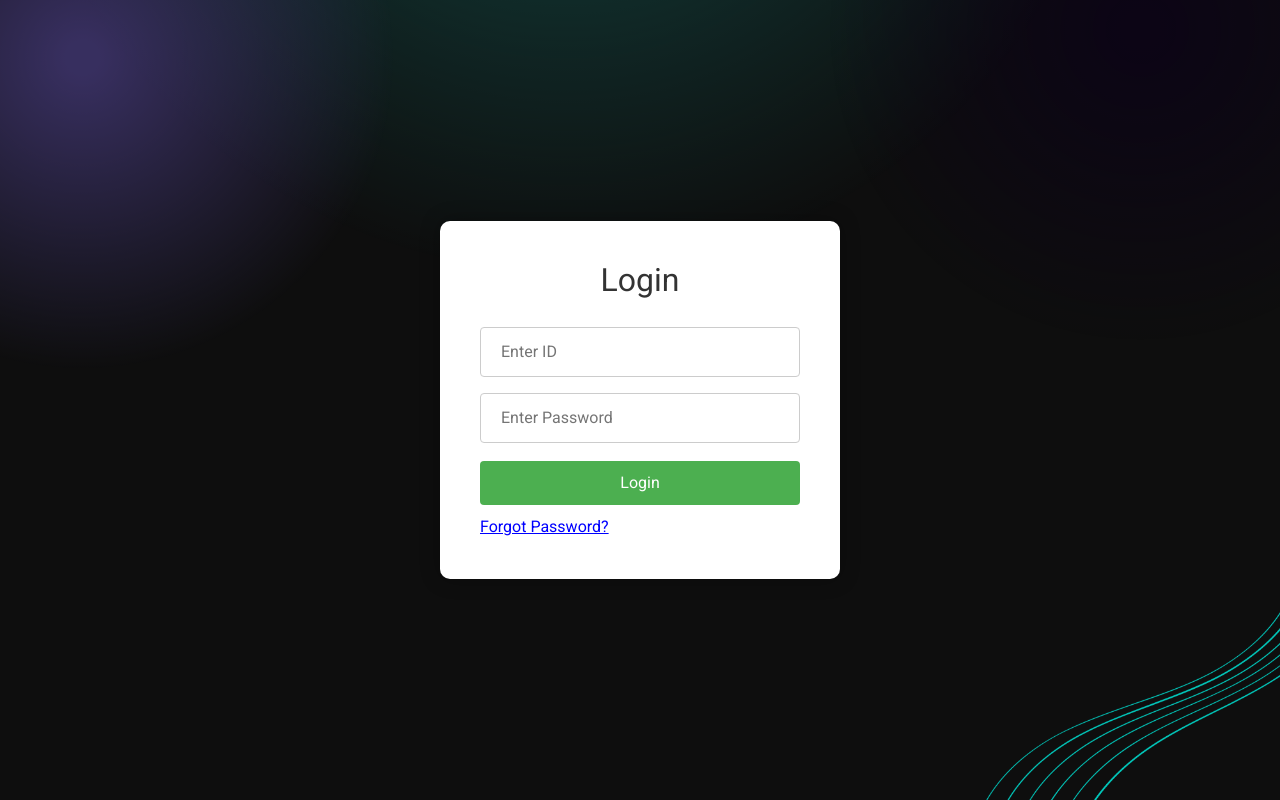
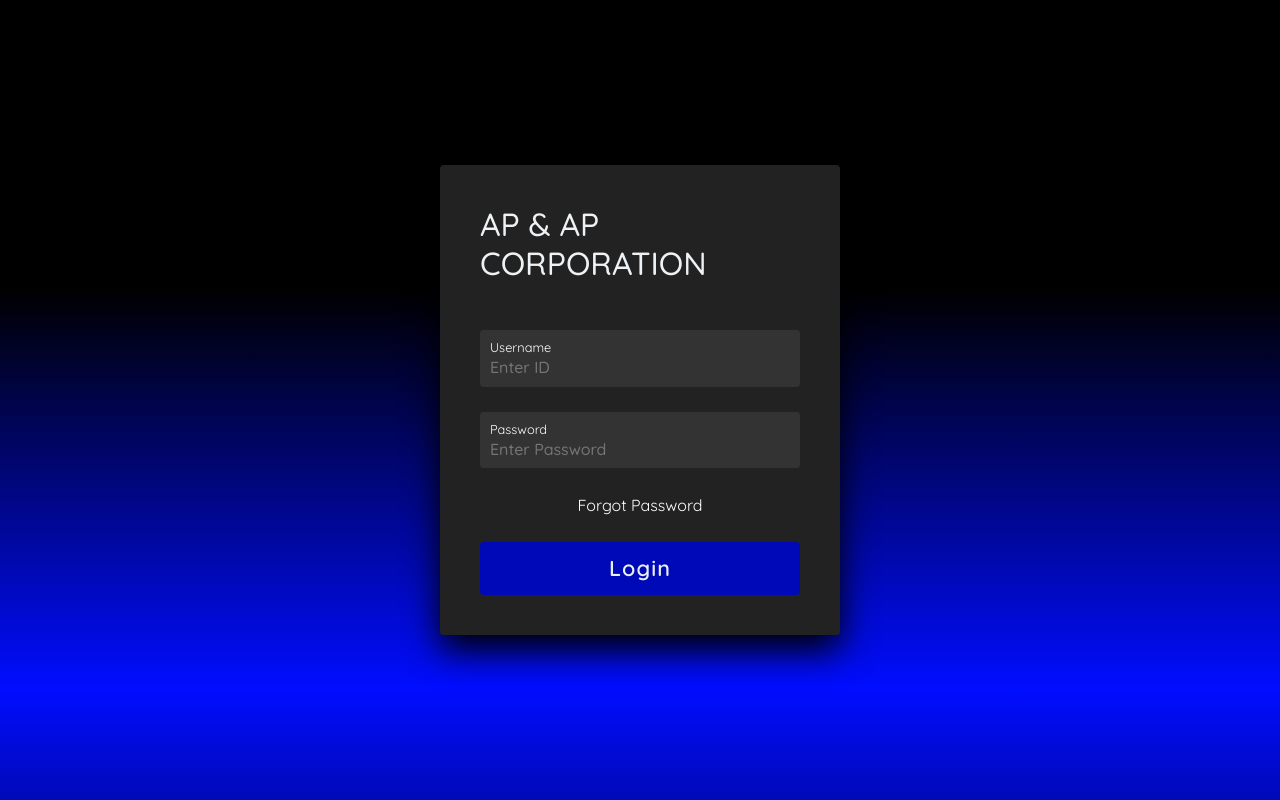
Before and after one commit to ap0309/Face-Detection-Attendance, a React (Create React App) app in the folder app/: page / in a window 1280 px wide. Both pictures are taken after a click on the button "Login as Admin". Shown: the top 800 px of the page. Built offline with nearby package versions, Linux system fonts and the light colour scheme; a web font is replaced by a local one.

Commit message:
new login page

```diff
--- a/app/src/App.js
+++ b/app/src/App.js
@@ -10,15 +10,17 @@ import Reguser from './components/reguserpg.js'
 
 function App() {
   return (
+    <>
       <Router>
         <Routes>
           <Route path="/" element={<LoginPage />} />
           <Route path="/home" element={<HomePage />} />
-        <Route path = "/reguser" element={<Reguser/>}></Route>
+          <Route path="/reguser" element={<Reguser />}></Route>
           <Route path="/admin-home" element={<HomePageAdmin />} />
           <Route path="/mark-attendance" element={<WebcamComponent />} />
         </Routes>
       </Router>
+    </>
   );
 }
 
--- a/app/src/components/Loginpage.js
+++ b/app/src/components/Loginpage.js
@@ -3,107 +3,112 @@ import { useNavigate } from 'react-router-dom';
 import './css/loginpage.css'; // Import the CSS file
 
 function LoginPage() {
-
-    const [isAdmin, setIsAdmin] = useState(false);
     const [id, setId] = useState('');
     const [password, setPassword] = useState('');
-    const [securityAnswer, setSecurityAnswer] = useState('');
-    const [showSecurityQuestion, setShowSecurityQuestion] = useState(false);
-    const [showNewPassword, setShowNewPassword] = useState(false);
+    const [showInputBoxes, setShowInputBoxes] = useState(false); // State to manage visibility of input boxes
+    const [showSecurityQuestion, setShowSecurityQuestion] = useState(false); // State to manage visibility of security question
+    const [securityAnswer, setSecurityAnswer] = useState(''); // State to store the security answer
     const navigate = useNavigate();
-    let savedid = 'apnap';
-    let savedpass ='0309';
+    const savedAdminId = 'apnap';
+    const savedAdminPass = '0309';
+    const adminFavoriteNumber = 502; // Admin's favorite number for the security question
 
-    const handleLoginAdmin = () => {
-        setIsAdmin(true);
+    const handleAdminLogin = () => {
+        setShowInputBoxes(true); // Show input boxes when logging in as admin
+    };
+
+    const handleEmployeeLogin = () => {
+        navigate('/home'); // Navigate to /home when logging in as employee
     };
 
     const handleLogin = () => {
-        if (isAdmin) {
-            if (id === savedid && password === savedpass) {
+        if (id === savedAdminId && password === savedAdminPass) {
             navigate('/admin-home');
         } else {
-                alert('Invalid credentials for admin login');
+            alert('Invalid admin credentials for login');
         }
-        } else {
-            navigate('/home');
+    };
+
+    const handlePasswordKeyPress = (e) => {
+        if (e.key === 'Enter') {
+            handleLogin(); // Trigger login action when Enter key is pressed
         }
     };
 
     const handleForgotPassword = () => {
-        // Show security question input when clicked on forgot password
-        setShowSecurityQuestion(true);
+        setShowInputBoxes(false); // Hide input boxes
+        setShowSecurityQuestion(true); // Show security question
     };
 
-    const handleSecurityQuestionSubmit = () => {
-        // Check if the security answer matches the expected answer
-        const expectedAnswer = "carrot"; // You can change this to your preferred answer
-        if (securityAnswer.toLowerCase() === expectedAnswer.toLowerCase()) {
-            // Proceed with password reset logic...
-            setShowSecurityQuestion(false); // Hide security question input
-            setShowNewPassword(true); // Show new password input fields
-            setSecurityAnswer(''); // Reset security answer
+    const handleSecurityAnswerSubmit = () => {
+        if (parseInt(securityAnswer) === adminFavoriteNumber) {
+            setShowSecurityQuestion(false); // Hide security question if the answer is correct
+            setShowInputBoxes(true); // Show input boxes for password reset
         } else {
-            // Display error if answer is incorrect
-            alert("Incorrect security answer. Please try again.");
-        }
-    };
-
-    const [newPassword, setNewPassword] = useState('');
-    const [confirmNewPassword, setConfirmNewPassword] = useState('');
-
-    const handlePasswordChange = () => {
-        if (newPassword === confirmNewPassword) {
-            savedpass = newPassword;
-            alert("Password changed successfully.");
-            setShowNewPassword(false);
-            setId('');
-            setPassword('');
-            setNewPassword('');
-            setConfirmNewPassword('');
-        } else {
-            alert("Passwords do not match.");
+            alert("Incorrect answer. Please try again.");
         }
     };
 
     return (
-        <div className="login-container">
-            <h2>Login</h2>
-            {!isAdmin && (
-                <div>
-                    <button onClick={handleLoginAdmin}>Login as Admin</button>
-                    <button onClick={handleLogin}>Login as Employee</button>
+        <section>
+            <div className="signin">
+                <div className="content">
+                    <h2>AP & AP Corporation</h2>
+                    <div className="form">
+                        {showInputBoxes ? (
+                            <>
+                                <div className="inputBox">
+                                    <input
+                                        type="text"
+                                        placeholder="Enter ID"
+                                        value={id}
+                                        onChange={(e) => setId(e.target.value)}
+                                    />
+                                    <i>Username</i>
+                                </div>
+                                <div className="inputBox">
+                                    <input
+                                        type="password"
+                                        placeholder="Enter Password"
+                                        value={password}
+                                        onChange={(e) => setPassword(e.target.value)}
+                                        onKeyPress={handlePasswordKeyPress} // Listen for Enter key press in password field
+                                    />
+                                    <i>Password</i>
+                                </div>
+                                <div className="links">
+                                    <a href="#" onClick={handleForgotPassword}>Forgot Password</a>
+                                </div>
+                                <div className="inputBox">
+                                    <input type="submit" value="Login" onClick={handleLogin} />
+                                </div>
+                            </>
+                        ) : showSecurityQuestion ? (
+                            <>
+                                <div className="securityQuestion">
+                                    <p>What's the admin's favorite number?</p>
+                                    <input
+                                        type="number"
+                                        value={securityAnswer}
+                                        onChange={(e) => setSecurityAnswer(e.target.value)}
+                                    />
+                                    <button onClick={handleSecurityAnswerSubmit}>Submit</button>
+                                </div>
+                            </>
+                        ) : (
+                            <div className="links">
+                                <div className="button-box">
+                                    <button onClick={handleAdminLogin}>Login as Admin</button>
+                                </div>
+                                <div className="button-box">
+                                    <button onClick={handleEmployeeLogin}>Login as Employee</button>
+                                </div>
                             </div>
                         )}
-            {isAdmin && (
-                <form className="login-form">
-                    {!showSecurityQuestion ? (
-                        <div>
-                            <input type="text" placeholder="Enter ID" value={id} onChange={(e) => setId(e.target.value)} />
-                            <input type="password" placeholder="Enter Password" value={password} onChange={(e) => setPassword(e.target.value)} />
-                            <button onClick={handleLogin}>Login</button>
-                            <div style={{ marginTop: '10px' }}>
-                                {/* Show forgot password link */}
-                                <span onClick={handleForgotPassword} style={{ textDecoration: 'underline', cursor: 'pointer', color: 'blue' }}>Forgot Password?</span>
                     </div>
                 </div>
-                    ) : (
-                        <div>
-                            <h3>Security Question</h3>
-                            <input type="text" placeholder="What's your favorite vegetable?" value={securityAnswer} onChange={(e) => setSecurityAnswer(e.target.value)} />
-                            <button onClick={handleSecurityQuestionSubmit}>Submit</button>
             </div>
-                    )}
-                    {showNewPassword && (
-                        <div>
-                            <input type="password" placeholder="New Password" value={newPassword} onChange={(e) => setNewPassword(e.target.value)} />
-                            <input type="password" placeholder="Confirm New Password" value={confirmNewPassword} onChange={(e) => setConfirmNewPassword(e.target.value)} />
-                            <button onClick={handlePasswordChange}>Change Password</button>
-                        </div>
-                    )}
-                </form>
-            )}
-        </div>
+        </section>
     );
 }
 
--- a/app/src/components/css/loginpage.css
+++ b/app/src/components/css/loginpage.css
@@ -1,67 +1,244 @@
-/* loginpage.css */
-@import url('https://fonts.googleapis.com/css2?family=Roboto:wght@400;700&display=swap');
+@import url('https://fonts.googleapis.com/css2?family=Quicksand:wght@300;400;500;600;700&display=swap');
+
+* {
+  margin: 0;
+  padding: 0;
+  box-sizing: border-box;
+  font-family: 'Quicksand', sans-serif;
+}
+
+.signin .content .form .inputBox input[type="submit"],
+.signin .content .form .links button {
+  padding: 10px;
+  background: #0009b8;
+  color: #1acfc8;
+  color: #f2f8f8;
+  font-weight: 600;
+  font-size: 1.35em;
+  letter-spacing: 0.05em;
+  cursor: pointer;
+  border: none;
+  outline: none;
+  text-decoration: none;
+  /* Remove underline */
+  border-radius: 4px;
+  /* Add border radius for rounded corners */
+}
+
+input[type="submit"]:active,
+button:active {
+  opacity: 0.6;
+}
+
+.signin .content .form {
+  display: flex;
+  flex-direction: column;
+  align-items: center;
+}
+
+.links {
+  display: flex;
+  flex-direction: column;
+  /* Display buttons in a column */
+  align-items: center;
+  /* Center-align buttons */
+}
+
+.links button {
+  display: block;
+  /* Ensure buttons are displayed as block elements */
+  width: 300px;
+  /* Make buttons take full width */
+  margin-bottom: 10px;
+  /* Add margin between buttons */
+}
+
+
+.links button:hover {
+  background: #00068a;
+  /* Change background color on hover */
+  color: #fff;
+  /* Change text color on hover */
+}
+
+.inputBox-container {
+  width: 400px;
+  /* Set the width of the container */
+  background: #222;
+  padding: 40px;
+  border-radius: 4px;
+  box-shadow: 0 15px 35px rgba(0, 0, 0, 0.9);
+}
 
 body {
-  margin: 0;
-  padding: 0;
-  background-color: #0c6dbd;
-  /* Blue background */
   display: flex;
   justify-content: center;
   align-items: center;
-  height: 100vh;
-  font-family: 'Roboto', sans-serif; /* Use Google Font Roboto */
+  min-height: 100vh;
+  background: #000;
+  overflow-x: hidden;
+  /* Hide overflow on the X-axis */
+  overflow-y: hidden;
+  /* Hide overflow on the Y-axis */
 }
 
-.login-container {
-  background-color: white;
-  /* White form background */
-  padding: 40px; /* Increased padding for bigger card */
-  border-radius: 10px; /* Increased border-radius for smoother edges */
-  box-shadow: 0 0 20px rgba(0, 0, 0, 0.3); /* Increased box-shadow for more prominent effect */
-  width: 400px; /* Set a fixed width for the card */
+section {
+  width: 100vw;
+  height: 100vh;
+  display: flex;
+  justify-content: center;
+  align-items: center;
+  gap: 2px;
+  flex-wrap: wrap;
+  overflow: hidden;
 }
 
-.login-container h2 {
-  margin-bottom: 20px;
-  text-align: center;
-  color: #333; /* Dark text color */
+section::before {
+  content: '';
+  position: absolute;
+  width: 100%;
+  height: 100%;
+  background: linear-gradient(#000, #000dff, #000);
+  animation: animate 5s linear infinite;
 }
 
-.login-container button {
-  display: block;
-  width: 100%;
-  padding: 10px;
-  margin-top: 10px;
-  border: none;
-  border-radius: 4px;
-  background-color: #4CAF50; /* Green button */
-  color: white;
-  cursor: pointer;
-  font-size: 16px;
+@keyframes animate {
+  0% {
+    transform: translateY(-100%);
+  }
+
+  100% {
+    transform: translateY(100%);
+  }
 }
 
-.login-container button:hover {
-  background-color: #45a049; /* Darker green button on hover */
+section span {
+  position: relative;
+  display: block;
+  width: calc(6.25vw - 2px);
+  height: calc(6.25vw - 2px);
+  background: #181818;
+  z-index: 2;
+  transition: 1.5s;
 }
 
-.login-container input {
-  width: 100%;
-  padding: 12px 20px;
-  margin: 8px 0;
-  box-sizing: border-box;
-  border: 1px solid #ccc;
-  border-radius: 4px;
+section span:hover {
+  background: #000dff;
+  transition: 0s;
 }
 
-.login-container input[type="submit"] {
-  background-color: #4CAF50;
-  /* Green button */
-  color: white;
+section .signin {
+  position: absolute;
+  width: 400px;
+  background: #222;
+  z-index: 1000;
+  display: flex;
+  justify-content: center;
+  align-items: center;
+  padding: 40px;
+  border-radius: 4px;
+  box-shadow: 0 15px 35px rgba(0, 0, 0, 9);
+}
+
+section .signin .content {
+  position: relative;
+  width: 100%;
+  display: flex;
+  justify-content: center;
+  align-items: center;
+  flex-direction: column;
+  gap: 40px;
+}
+
+section .signin .content h2 {
+  font-size: 2em;
+  color: #eef2f4;
+  text-transform: uppercase;
+}
+
+section .signin .content .form {
+  width: 100%;
+  display: flex;
+  flex-direction: column;
+  gap: 25px;
+}
+
+section .signin .content .form .inputBox {
+  position: relative;
+  width: 100%;
+}
+
+section .signin .content .form .inputBox input {
+  position: relative;
+  width: 100%;
+  background: #333;
+  border: none;
+  outline: none;
+  padding: 25px 10px 7.5px;
+  border-radius: 4px;
+  color: #fff;
+  font-weight: 500;
+  font-size: 1em;
+}
+
+section .signin .content .form .inputBox i {
+  position: absolute;
+  left: 0;
+  padding: 15px 10px;
+  font-style: normal;
+  color: #aaa;
+  transition: 0.5s;
+  pointer-events: none;
+}
+
+.signin .content .form .inputBox input:focus~i,
+.signin .content .form .inputBox input:valid~i {
+  transform: translateY(-7.5px);
+  font-size: 0.8em;
+  color: #fff;
+}
+
+.signin .content .form .links {
+  position: relative;
+  width: 100%;
+  display: flex;
+  justify-content: space-between;
+}
+
+.signin .content .form .links a {
+  color: #fff;
+  text-decoration: none;
+}
+
+.signin .content .form .links a:nth-child(2) {
+  color: #000dff;
+  font-weight: 600;
+}
+
+.signin .content .form .inputBox input[type="submit"] {
+  padding: 10px;
+  background: #0009b8;
+  color: #e9f1f0;
+  font-weight: 600;
+  font-size: 1.35em;
+  letter-spacing: 0.05em;
   cursor: pointer;
 }
 
-.login-container input[type="submit"]:hover {
-  background-color: #45a049;
-  /* Darker green button on hover */
+input[type="submit"]:active {
+  opacity: 0.6;
 }
+
+@media (max-width: 900px) {
+  section span {
+    width: calc(10vw - 2px);
+    height: calc(10vw - 2px);
+  }
+}
+
+@media (max-width: 600px) {
+  section span {
+    width: calc(20vw - 2px);
+    height: calc(20vw - 2px);
+  }
+}
```
Also changed, not shown: app/src/App.1.js (deleted, +0 -20 lines), app/src/App.2.js (deleted, +0 -20 lines). Lines whose indentation alone changed are shown as unchanged.
